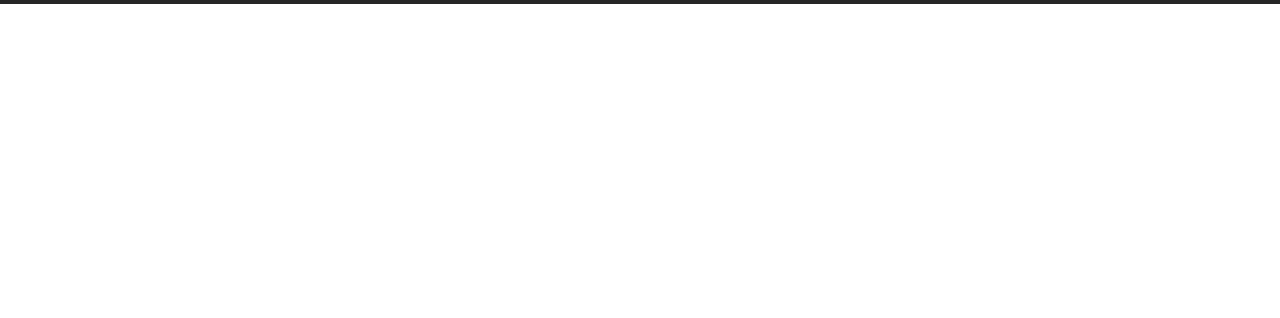
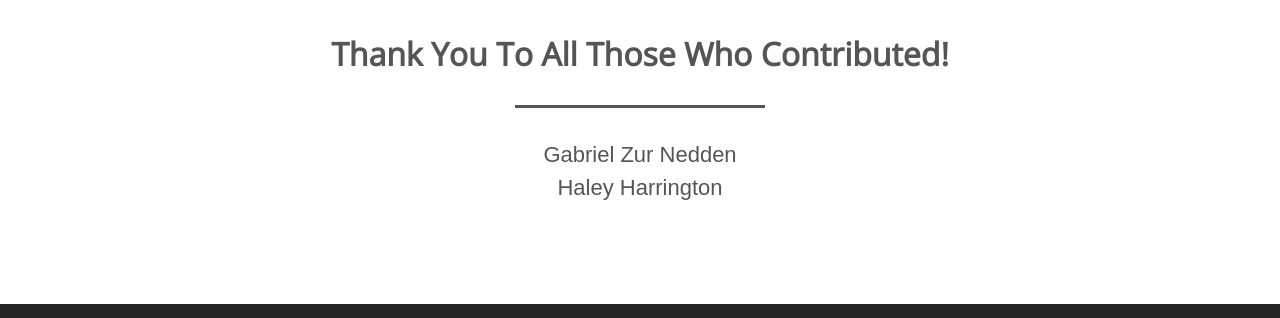
Before and after one commit to GabeNedden/contribute, a plain HTML site: page contributors.html in a window 1280 px wide. Shown: the part 868-1186 px from the top of the page. Before the commit the page ends 872 px from the top, so only its background shows below. Drawn offline with nearby package versions, Linux system fonts and the light colour scheme.

Commit message:
modify contributors list

```diff
--- a/assets/css/styles.css
+++ b/assets/css/styles.css
@@ -35,6 +35,12 @@ a.btn {
     opacity: 1;
 }
 
+a.light {
+    color: #555555;
+    opacity: 0.9;
+}
+
+
 section {
     display: flex;
     flex-direction: column;
@@ -58,7 +64,7 @@ hr {
     height: 3px;
     background-color: #555555;
     border: 0;
-    margin-bottom: 50px;
+    margin-bottom: 30px;
 }
 
 section h3.title {
@@ -249,15 +255,15 @@ header nav li {
 
 /* Testimonials Section */
 
-.testimonials .quote {
+.testimonials .contributor {
     font-size: 22px;
     font-weight: 300;
     line-height: 1.5;
-    margin: 40px 0 25px;
+    margin: 0px 0 0px;
 }
 
 @media (max-width: 800px) {
-    .testimonials .quote {
+    .testimonials .contributor {
         font-size: 18px;
         margin: 15px 0;
     }
--- a/contributors.html
+++ b/contributors.html
@@ -27,6 +27,16 @@
         </div>
     </section>
 
+    <section class="testimonials">
+        <h3 class="title">Thank you to all those who Contributed!</h3>
+        <hr>
+        <div>
+            <p class="contributor">Gabriel Zur Nedden</p>
+            <p class="contributor">Haley Harrington</p>
+        </div>
+
+
+    </section>
 
     <footer>
         <p>Trademark 20202020</p>
```
